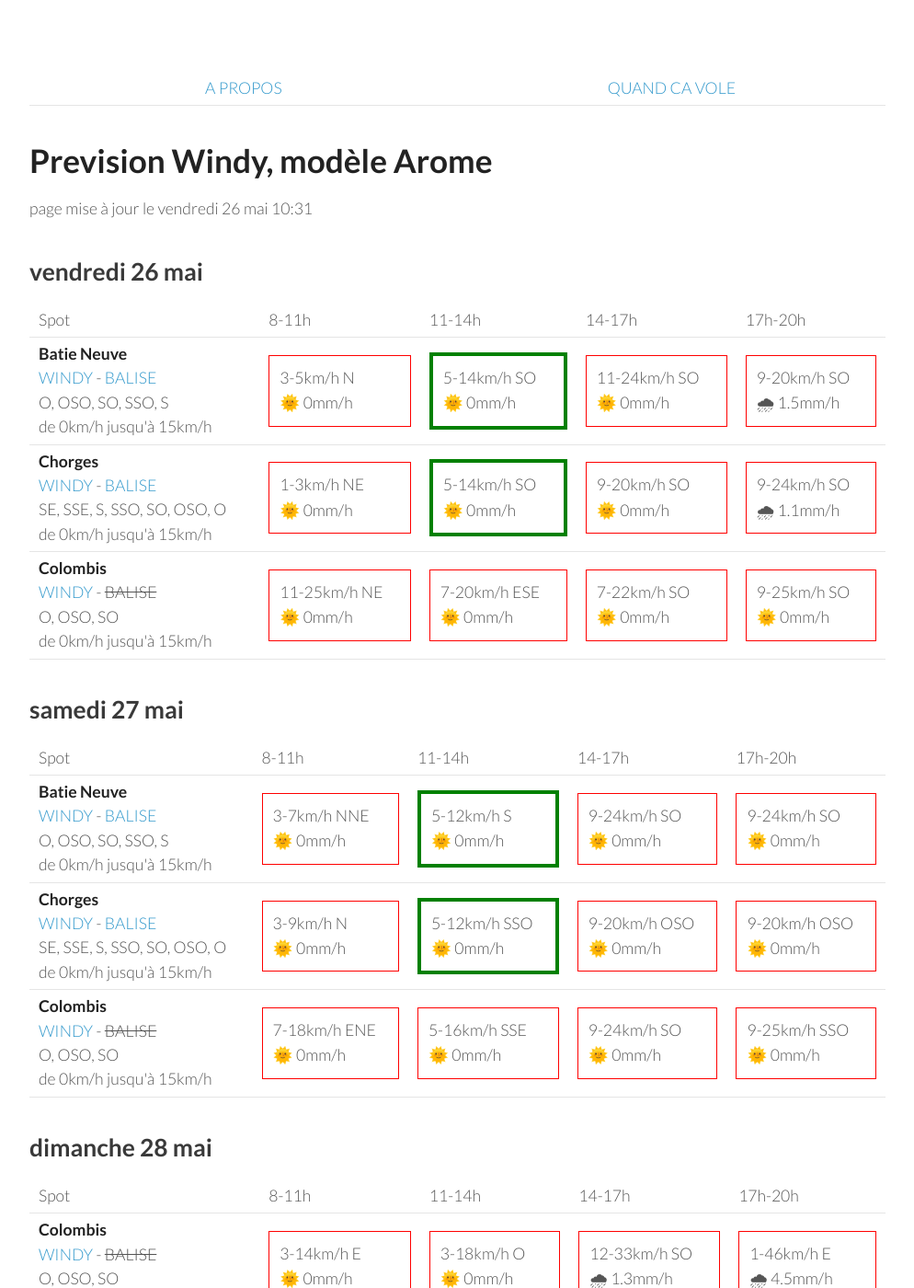
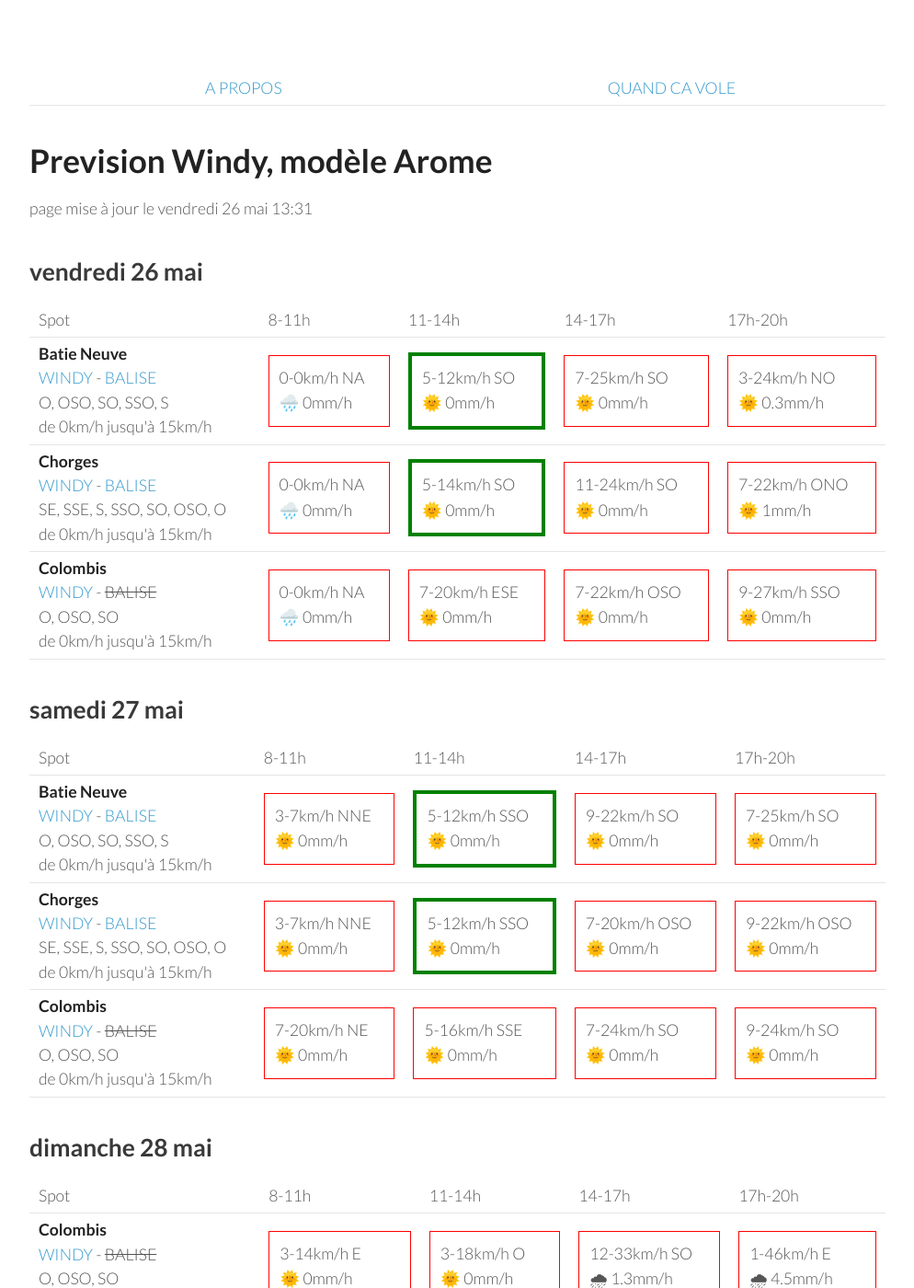
Before and after one commit to parapente-dans-le-nord/parapente-dans-le-nord.github.io, a Jekyll site: the page built from serre_poncon.markdown, in a window 1280 px wide and 1400 px high. Shown: the whole window at 92% size, without its empty margins (26-1020 px from the left). Built offline with Jekyll 4.4.1, drawn with Linux system fonts in a browser that asks for light colours.

Commit message:
update index.markdown

```diff
--- a/serre_poncon.markdown
+++ b/serre_poncon.markdown
@@ -7,7 +7,7 @@ title:  "Tous les spots"
 {: .links}
 
 # Prevision Windy, modèle Arome
-page mise à jour le vendredi 26 mai 10:31
+page mise à jour le vendredi 26 mai 13:31
 
 ## vendredi 26 mai
 
@@ -24,31 +24,28 @@ page mise à jour le vendredi 26 mai 10:31
 <tr>
         <td><strong>Batie Neuve</strong><br><a href="https://windy.com/44.584/6.236?44.559,6.262,10,m:eTtagly">WINDY</a> - <span class=""><a href="https://www.openwindmap.org/PP554">BALISE</a> </span><br> <span class="vent-favorable">O, OSO, SO, SSO, S</span><br><span class="force-vent">de 0km/h jusqu'à 15km/h</span> </td>
 
-            <td><div class="not-flyable"><p>3-5km/h N</p><p>🌞 0mm/h</p></div></td>
-            <td><div class="flyable"><p>5-14km/h SO</p><p>🌞 0mm/h</p></div></td>
-            <td><div class="not-flyable"><p>11-24km/h SO</p><p>🌞 0mm/h</p></div></td>
-            <td><div class="not-flyable"><p>9-20km/h SO</p><p>🌧 1.5mm/h</p></div></td>
-
+            <td><div class="not-flyable"><p>0-0km/h NA</p><p>🌧️ 0mm/h</p></div></td>
+            <td><div class="flyable"><p>5-12km/h SO</p><p>🌞 0mm/h</p></div></td>
+            <td><div class="not-flyable"><p>7-25km/h SO</p><p>🌞 0mm/h</p></div></td>
+            <td><div class="not-flyable"><p>3-24km/h NO</p><p>🌞 0.3mm/h</p></div></td>
 
     </tr>
 <tr>
         <td><strong>Chorges</strong><br><a href="https://windy.com/44.578/6.280?44.559,6.262,10">WINDY</a> - <span class=""><a href="https://www.openwindmap.org/PP554">BALISE</a> </span><br> <span class="vent-favorable">SE, SSE, S, SSO, SO, OSO, O</span><br><span class="force-vent">de 0km/h jusqu'à 15km/h</span> </td>
 
-            <td><div class="not-flyable"><p>1-3km/h NE</p><p>🌞 0mm/h</p></div></td>
+            <td><div class="not-flyable"><p>0-0km/h NA</p><p>🌧️ 0mm/h</p></div></td>
             <td><div class="flyable"><p>5-14km/h SO</p><p>🌞 0mm/h</p></div></td>
-            <td><div class="not-flyable"><p>9-20km/h SO</p><p>🌞 0mm/h</p></div></td>
-            <td><div class="not-flyable"><p>9-24km/h SO</p><p>🌧 1.1mm/h</p></div></td>
-
+            <td><div class="not-flyable"><p>11-24km/h SO</p><p>🌞 0mm/h</p></div></td>
+            <td><div class="not-flyable"><p>7-22km/h ONO</p><p>🌞 1mm/h</p></div></td>
 
     </tr>
 <tr>
         <td><strong>Colombis</strong><br><a href="https://windy.com/44.494/6.216?44.559,6.262,10">WINDY</a> - <span class="no-balise"> BALISE </span><br> <span class="vent-favorable">O, OSO, SO</span><br><span class="force-vent">de 0km/h jusqu'à 15km/h</span> </td>
 
-            <td><div class="not-flyable"><p>11-25km/h NE</p><p>🌞 0mm/h</p></div></td>
+            <td><div class="not-flyable"><p>0-0km/h NA</p><p>🌧️ 0mm/h</p></div></td>
             <td><div class="not-flyable"><p>7-20km/h ESE</p><p>🌞 0mm/h</p></div></td>
-            <td><div class="not-flyable"><p>7-22km/h SO</p><p>🌞 0mm/h</p></div></td>
-            <td><div class="not-flyable"><p>9-25km/h SO</p><p>🌞 0mm/h</p></div></td>
-
+            <td><div class="not-flyable"><p>7-22km/h OSO</p><p>🌞 0mm/h</p></div></td>
+            <td><div class="not-flyable"><p>9-27km/h SSO</p><p>🌞 0mm/h</p></div></td>
 
     </tr>
 
@@ -71,29 +68,29 @@ page mise à jour le vendredi 26 mai 10:31
         <td><strong>Batie Neuve</strong><br><a href="https://windy.com/44.584/6.236?44.559,6.262,10,m:eTtagly">WINDY</a> - <span class=""><a href="https://www.openwindmap.org/PP554">BALISE</a> </span><br> <span class="vent-favorable">O, OSO, SO, SSO, S</span><br><span class="force-vent">de 0km/h jusqu'à 15km/h</span> </td>
 
             <td><div class="not-flyable"><p>3-7km/h NNE</p><p>🌞 0mm/h</p></div></td>
-            <td><div class="flyable"><p>5-12km/h S</p><p>🌞 0mm/h</p></div></td>
-            <td><div class="not-flyable"><p>9-24km/h SO</p><p>🌞 0mm/h</p></div></td>
-            <td><div class="not-flyable"><p>9-24km/h SO</p><p>🌞 0mm/h</p></div></td>
+            <td><div class="flyable"><p>5-12km/h SSO</p><p>🌞 0mm/h</p></div></td>
+            <td><div class="not-flyable"><p>9-22km/h SO</p><p>🌞 0mm/h</p></div></td>
+            <td><div class="not-flyable"><p>7-25km/h SO</p><p>🌞 0mm/h</p></div></td>
 
 
     </tr>
 <tr>
         <td><strong>Chorges</strong><br><a href="https://windy.com/44.578/6.280?44.559,6.262,10">WINDY</a> - <span class=""><a href="https://www.openwindmap.org/PP554">BALISE</a> </span><br> <span class="vent-favorable">SE, SSE, S, SSO, SO, OSO, O</span><br><span class="force-vent">de 0km/h jusqu'à 15km/h</span> </td>
 
-            <td><div class="not-flyable"><p>3-9km/h N</p><p>🌞 0mm/h</p></div></td>
+            <td><div class="not-flyable"><p>3-7km/h NNE</p><p>🌞 0mm/h</p></div></td>
             <td><div class="flyable"><p>5-12km/h SSO</p><p>🌞 0mm/h</p></div></td>
-            <td><div class="not-flyable"><p>9-20km/h OSO</p><p>🌞 0mm/h</p></div></td>
-            <td><div class="not-flyable"><p>9-20km/h OSO</p><p>🌞 0mm/h</p></div></td>
+            <td><div class="not-flyable"><p>7-20km/h OSO</p><p>🌞 0mm/h</p></div></td>
+            <td><div class="not-flyable"><p>9-22km/h OSO</p><p>🌞 0mm/h</p></div></td>
 
 
     </tr>
 <tr>
         <td><strong>Colombis</strong><br><a href="https://windy.com/44.494/6.216?44.559,6.262,10">WINDY</a> - <span class="no-balise"> BALISE </span><br> <span class="vent-favorable">O, OSO, SO</span><br><span class="force-vent">de 0km/h jusqu'à 15km/h</span> </td>
 
-            <td><div class="not-flyable"><p>7-18km/h ENE</p><p>🌞 0mm/h</p></div></td>
+            <td><div class="not-flyable"><p>7-20km/h NE</p><p>🌞 0mm/h</p></div></td>
             <td><div class="not-flyable"><p>5-16km/h SSE</p><p>🌞 0mm/h</p></div></td>
+            <td><div class="not-flyable"><p>7-24km/h SO</p><p>🌞 0mm/h</p></div></td>
             <td><div class="not-flyable"><p>9-24km/h SO</p><p>🌞 0mm/h</p></div></td>
-            <td><div class="not-flyable"><p>9-25km/h SSO</p><p>🌞 0mm/h</p></div></td>
 
 
     </tr>
```
